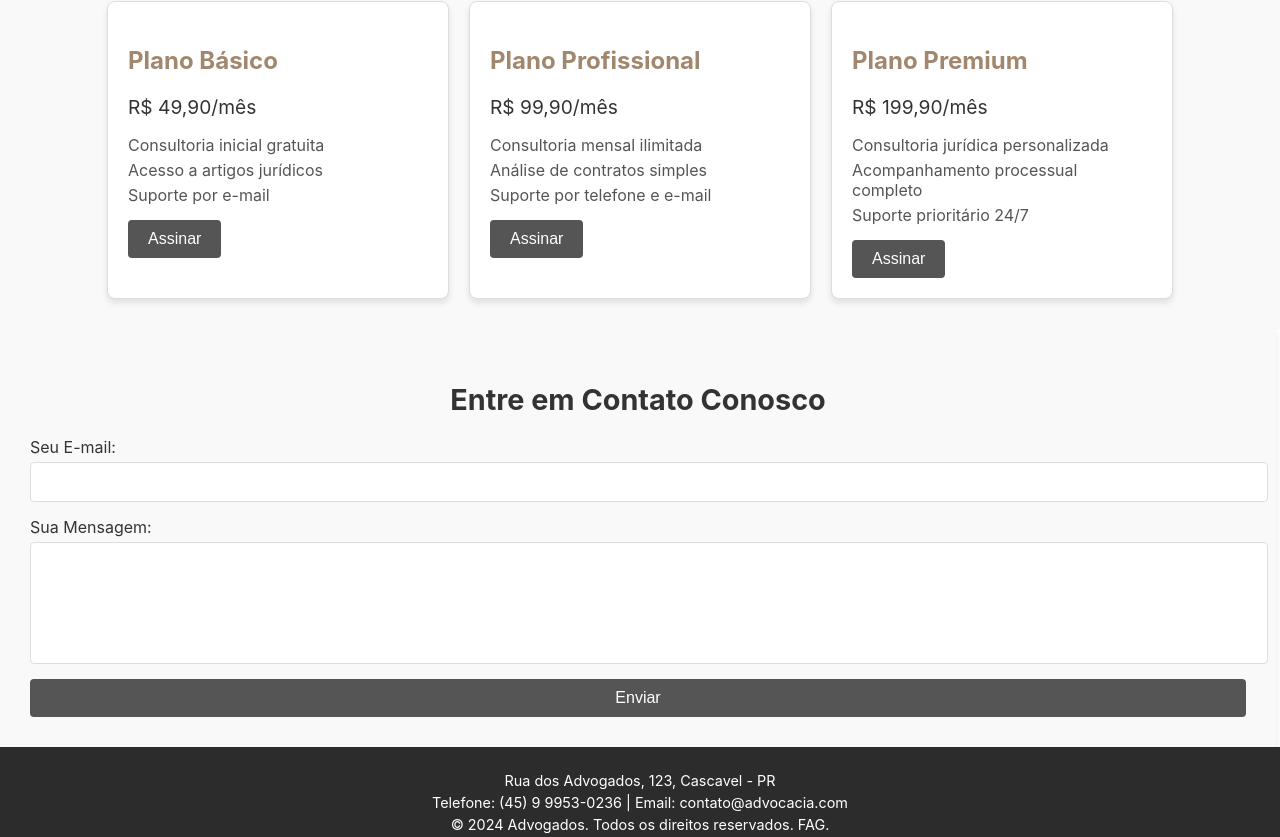
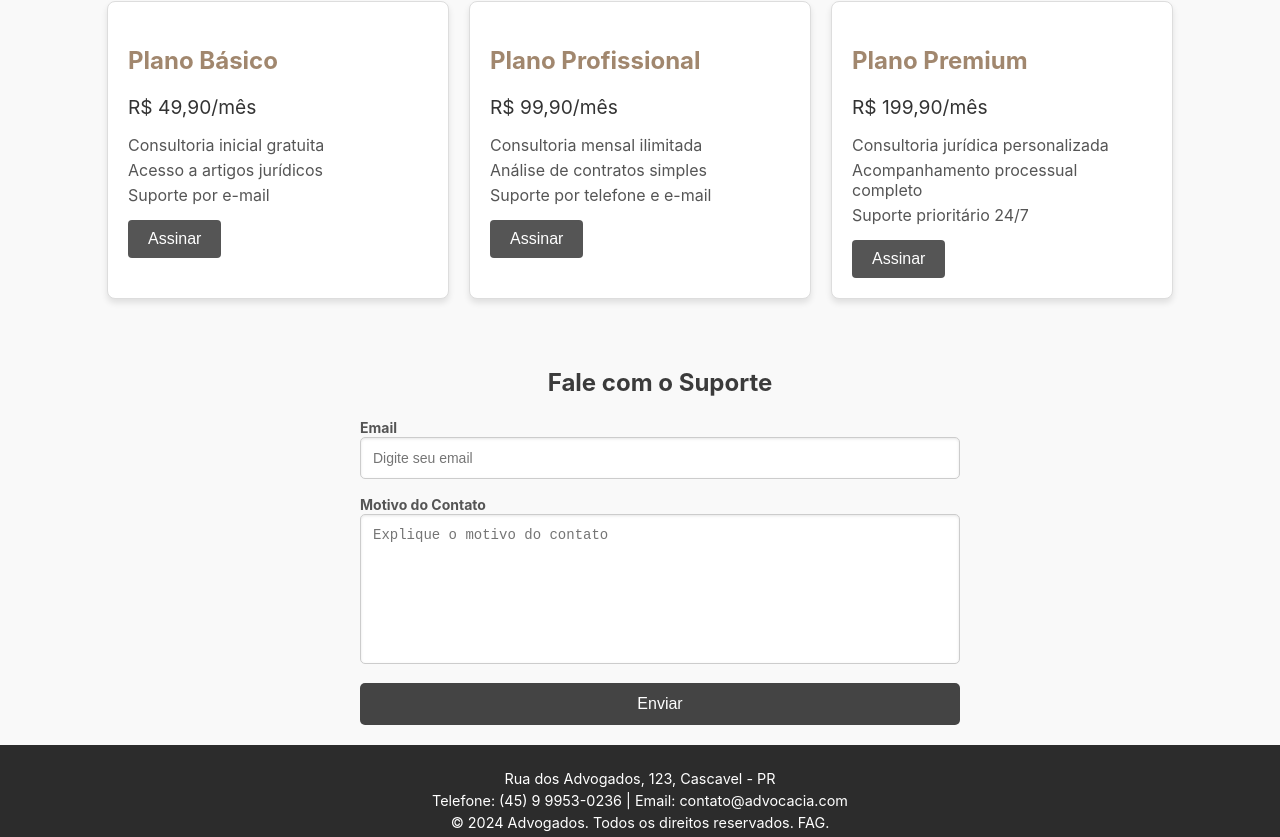
Before and after one commit to Lucasloureno137/LandingSandro, a React (Create React App) app: page / in a window 1280 px wide. Shown: the part 1955-2792 px from the top of the page. Built offline with nearby package versions, Linux system fonts and the light colour scheme.

Commit message:
ENTREGA FINAL

```diff
--- a/src/App.css
+++ b/src/App.css
@@ -9,7 +9,7 @@
   align-items: flex-start;
   overflow: hidden;
   font-family: 'Montserrat', sans-serif;
-  background-color: #F9F9F9;
+  background-color: #f9f9f9;
 }
 
 .container p {
--- a/src/App.tsx
+++ b/src/App.tsx
@@ -30,10 +30,10 @@ const App: React.FC = () => {
         </div>
       </div>
 
-
+      <TextSection />
 
       <Carousel />
-      <TextSection />
+
 
       <PricingPlans />
       <FormularioDeContato />
--- a/src/components/Carousel.css
+++ b/src/components/Carousel.css
@@ -4,6 +4,7 @@
     max-width: 800px;
     margin: 0 auto;
     background-color: #ffffff;
+
   }
 
   /* Estilização de cada slide */
--- a/src/components/FormularioDeContato.css
+++ b/src/components/FormularioDeContato.css
@@ -1,64 +1,70 @@
-.container-formulario {
-    background-color: #f9f9f9;
-    padding: 30px;
-    margin: 0px 0; /* Remove as margens laterais */
-    border-radius: 0; /* Remove o arredondamento para ocupar toda a largura */
-    width: 95%; /* Garante que ocupe toda a largura */
-    box-shadow: 0 4px 6px rgba(0, 0, 0, 0.1);
+/* FormularioDeContato.css */
+.formulario-de-contato {
+    width: 100%; /* O componente ocupa toda a largura da tela */
+    display: flex;
+    flex-direction: column;
+    justify-content: center;
+    align-items: center;
+    background-color: #f9f9f9; /* O fundo se ajusta ao fundo da página */
+    padding: 20px; /* Adiciona um pequeno espaçamento interno */
+  }
+
+  .formulario-de-contato form {
+    width: 100%;
+    max-width: 600px; /* Largura máxima para o formulário */
+    display: flex;
+    flex-direction: column;
+    gap: 15px; /* Espaçamento entre os campos */
+  }
+
+  .formulario-de-contato h2 {
     text-align: center;
-}
-
-
-  .titulo-formulario {
-    font-size: 1.8rem;
-    color: #333;
+    color: #3b3b3b; /* Texto escuro para contraste */
     margin-bottom: 20px;
   }
 
-  .formulario {
-    display: flex;
-    flex-direction: column;
-    gap: 15px;
+  .formulario-de-contato label {
+    font-size: 14px;
+    font-weight: bold;
+    color: #555;
   }
 
-  .campo-formulario {
-    display: flex;
-    flex-direction: column;
-    align-items: flex-start;
+  .formulario-de-contato input,
+  .formulario-de-contato textarea {
+    width: 100%; /* Faz os campos ficarem com a mesma largura */
+    padding: 12px;
+    border: 1px solid #ccc;
+    border-radius: 5px;
+    font-size: 14px;
+    background-color: #fff;
+    box-shadow: inset 0 1px 3px rgba(0, 0, 0, 0.1);
+    transition: border-color 0.3s ease;
+    box-sizing: border-box; /* Inclui padding no cálculo da largura */
   }
 
-  .label-formulario {
-    font-size: 1rem;
-    margin-bottom: 5px;
-    color: #333;
+  .formulario-de-contato textarea {
+    resize: none; /* Impede redimensionamento manual */
+    height: 150px; /* Define a altura do textarea para um tamanho agradável */
   }
 
-  .input-formulario,
-  .textarea-formulario {
-    width: 100%;
-    padding: 10px;
-    border: 1px solid #ddd;
-    border-radius: 4px;
-    font-size: 1rem;
+  .formulario-de-contato input:focus,
+  .formulario-de-contato textarea:focus {
+    border-color: #007bff; /* Foco azul */
+    outline: none;
   }
 
-  .textarea-formulario {
-    height: 100px;
-    resize: none;
-    color: 333;
-  }
-
-  .botao-enviar {
-    background-color: #555;
+  .formulario-de-contato button {
+    width: 100%;
+    padding: 12px;
+    font-size: 16px;
+    background-color: #444;
     color: #fff;
-    padding: 10px 20px;
     border: none;
-    border-radius: 4px;
+    border-radius: 5px;
     cursor: pointer;
-    font-size: 1rem;
     transition: background-color 0.3s ease;
   }
 
-  .botao-enviar:hover {
-    background-color: #333;
+  .formulario-de-contato button:hover {
+    background-color: #353535; /* Azul mais escuro no hover */
   }
--- a/src/components/FormularioDeContato.tsx
+++ b/src/components/FormularioDeContato.tsx
@@ -1,52 +1,20 @@
-import React, { useState } from "react";
-import "./FormularioDeContato.css";
+import React from 'react';
+import './FormularioDeContato.css';
 
 const FormularioDeContato: React.FC = () => {
-  const [email, setEmail] = useState("");
-  const [mensagem, setMensagem] = useState("");
-
-  const handleSubmit = (e: React.FormEvent) => {
-    e.preventDefault();
-    console.log("E-mail:", email);
-    console.log("Mensagem:", mensagem);
-
-    alert("Sua mensagem foi enviada com sucesso!");
-    setEmail("");
-    setMensagem("");
-  };
-
   return (
-    <div className="container-formulario">
-      <h2 className="titulo-formulario">Entre em Contato Conosco</h2>
-      <form className="formulario" onSubmit={handleSubmit}>
-        <div className="campo-formulario">
-          <label htmlFor="email" className="label-formulario">
-            Seu E-mail:
-          </label>
-          <input
-            type="email"
-            id="email"
-            className="input-formulario"
-            value={email}
-            onChange={(e) => setEmail(e.target.value)}
-            required
-          />
+    <div className="formulario-de-contato">
+      <h2>Fale com o Suporte</h2>
+      <form>
+        <div>
+          <label htmlFor="email">Email</label>
+          <input type="email" id="email" placeholder="Digite seu email" />
         </div>
-        <div className="campo-formulario">
-          <label htmlFor="mensagem" className="label-formulario">
-            Sua Mensagem:
-          </label>
-          <textarea
-            id="mensagem"
-            className="textarea-formulario"
-            value={mensagem}
-            onChange={(e) => setMensagem(e.target.value)}
-            required
-          />
+        <div>
+          <label htmlFor="motivo">Motivo do Contato</label>
+          <textarea id="motivo" rows={4} placeholder="Explique o motivo do contato"></textarea>
         </div>
-        <button type="submit" className="botao-enviar">
-          Enviar
-        </button>
+        <button type="submit">Enviar</button>
       </form>
     </div>
   );
```
